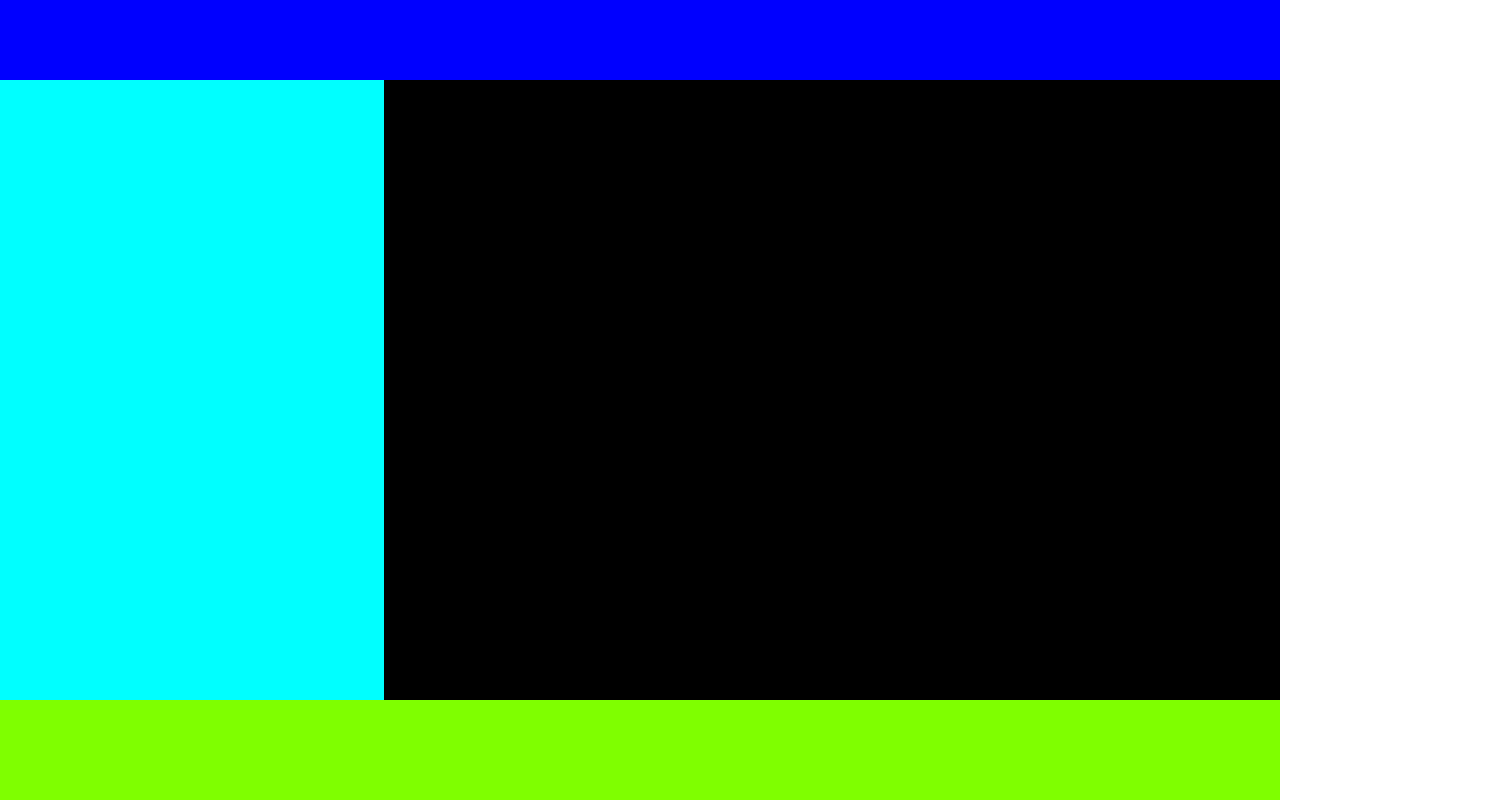
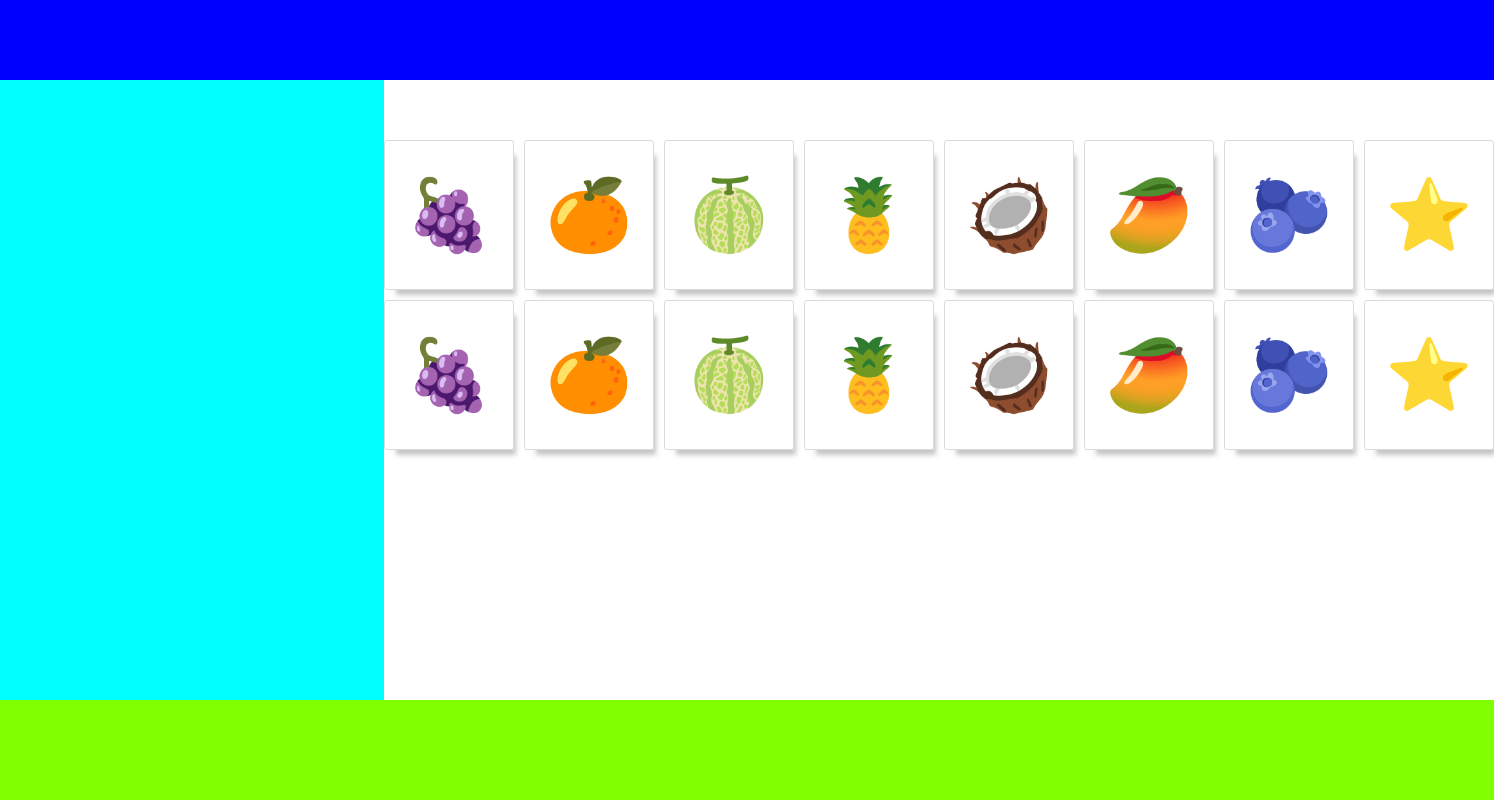
Before and after one commit to xalyrodas/juego2025, a plain HTML site: page index.html in a window 1280 px wide. Shown: the whole page, 1494 px wide, since content can reach past the window. Drawn offline with Linux system fonts and the light colour scheme; files whose address does not match are found by name.

Commit message:
Se completa las cartas con pares y mesclar cartas.

```diff
--- /dev/null
+++ b/componentes/tablero/data.js
@@ -0,0 +1,16 @@
+
+// FUNCIÓN
+function mesclarCartas(){
+    let carta_par_1 = ['🍇','🍊','🍈','🍍','🥥','🥭','🫐','⭐'];
+    let carta_par_2 = ['🍇','🍊','🍈','🍍','🥥','🥭','🫐','⭐'];
+    let cartas = carta_par_1.concat(carta_par_2);
+
+    // IA
+
+
+    return cartas;
+}
+
+let todas_las_cartas = mesclarCartas();
+
+export { todas_las_cartas }
--- a/componentes/tablero/tablero.css
+++ b/componentes/tablero/tablero.css
@@ -1,3 +1,32 @@
 .tablero{
-    background-color: black;
+    background-color: white;
+
+    display: flex;
+    align-items: center;
+    justify-content: center;
 }
+
+.div-tablero {
+    height: 50rem;
+
+    display: grid;
+    grid-template-columns: repeat(8,13rem);
+    grid-template-rows: repeat(8,15rem);
+    gap: 1rem;
+}
+
+.carta {
+    border: 1px solid rgb(218, 218, 218);
+    border-radius: 3px;
+
+    display: flex;
+    align-items: center;
+    justify-content: center;
+
+    font-weight: 600;
+    font-size: 7rem;
+
+    -webkit-box-shadow: 7px 10px 5px -5px rgba(196, 196, 196, 1);
+    -moz-box-shadow: 7px 10px 5px -5px rgba(196, 196, 196, 1);
+    box-shadow: 7px 10px 5px -5px rgba(196, 196, 196, 1);
+}
--- a/componentes/tablero/tablero.js
+++ b/componentes/tablero/tablero.js
@@ -0,0 +1,22 @@
+import { todas_las_cartas } from "./data.js";
+
+function item(contenido){
+    let div = document.createElement('div');
+    div.className = "carta";
+    div.textContent = contenido;
+
+    return div;
+}
+
+function cargarCartas(){
+    let div = document.createElement('div');
+    div.className = "div-tablero";
+
+    todas_las_cartas.forEach((letra)=>{
+        div.appendChild(item(letra));
+    });
+
+    return div;
+}
+
+export { cargarCartas }
--- a/index.html
+++ b/index.html
@@ -18,6 +18,7 @@
 
     <main id="root"></main>
 
-    <script src="index.js"></script>
+    <script src="index.js" type="module"></script>
+
 </body>
 </html>
--- a/index.js
+++ b/index.js
@@ -1,3 +1,6 @@
+import { cargarCartas } from "./componentes/tablero/tablero.js";
+
+
 let DOM = document.querySelector("#root")
 
 
@@ -15,6 +18,7 @@ progreso.className="progreso";
 let tablero = document.createElement(`div`);
 contenedor.appendChild(tablero);
 tablero.className="tablero";
+tablero.appendChild(cargarCartas());
 
 let footer = document.createElement(`div`);
 contenedor.appendChild(footer);
```
